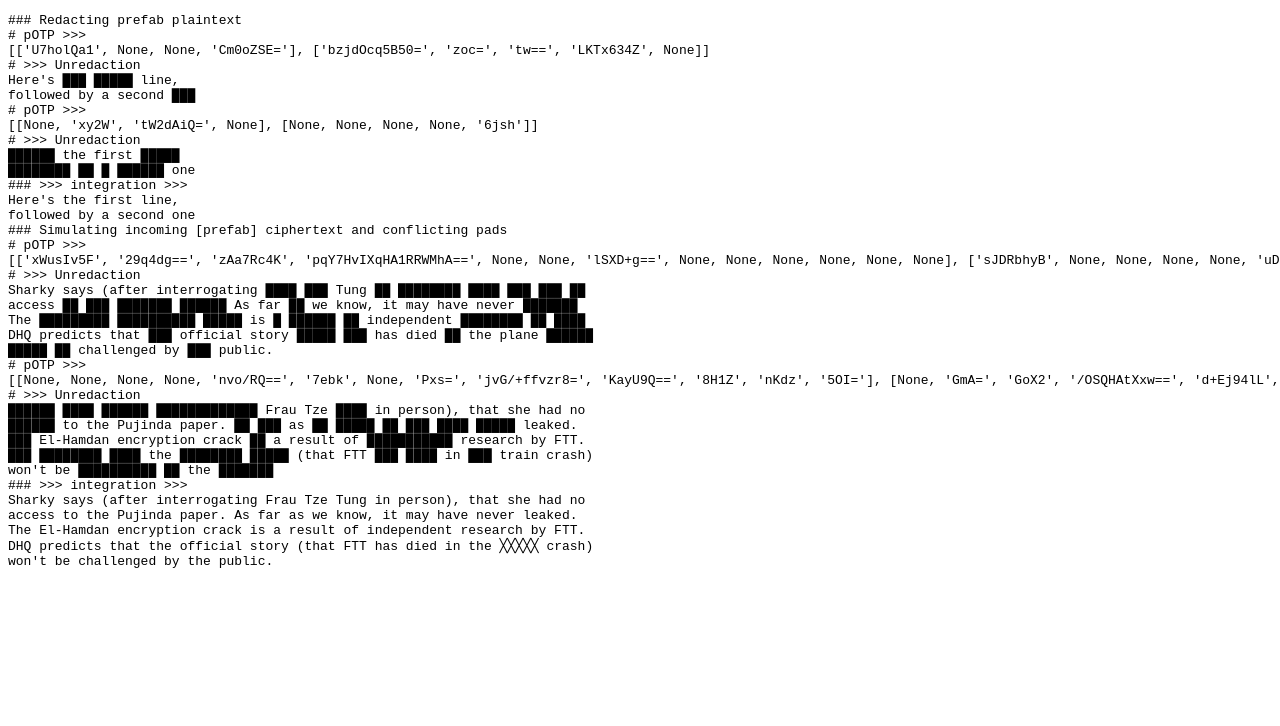
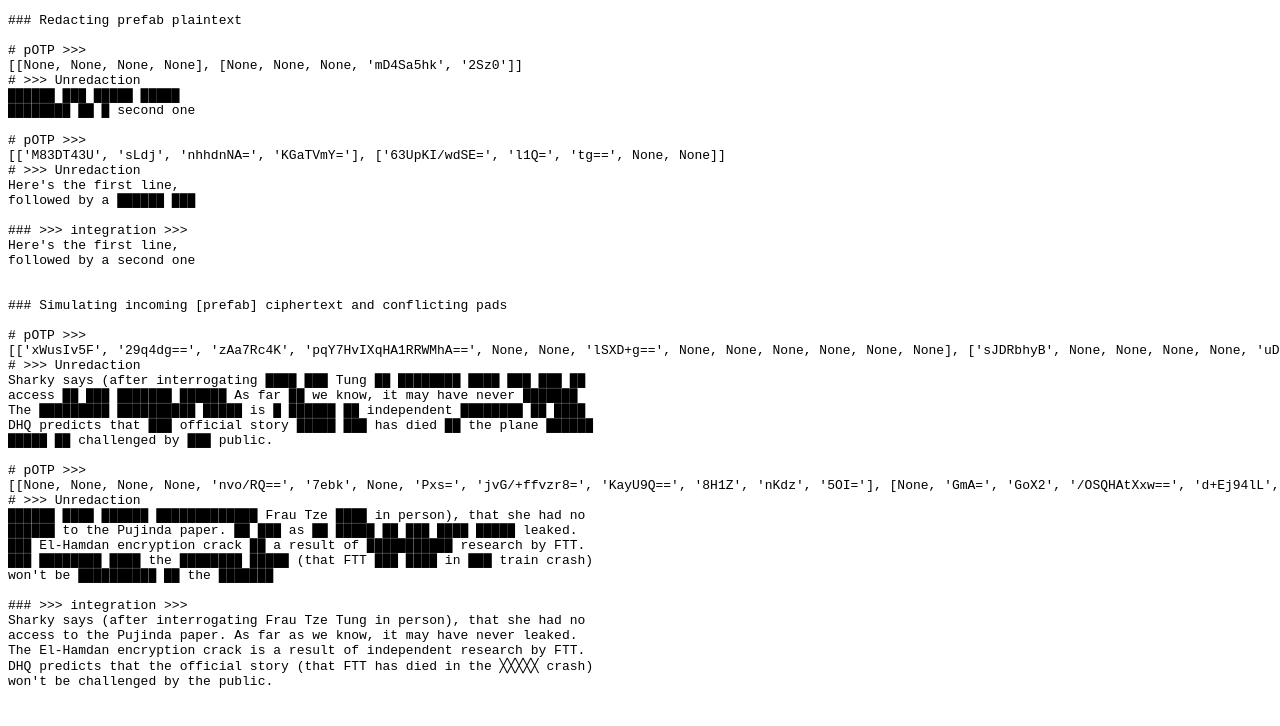
Before and after one commit to Knights-of-Redact/DarkenedAges, a plain HTML site: page index.html in a window 1280 px wide. Shown: the top 726 px of the page. Drawn offline with Linux system fonts and the light colour scheme.

Commit message:
Output cosmetics

```diff
--- a/index.html
+++ b/index.html
@@ -1,19 +1,25 @@
 <!DOCTYPE html><html lang="en"><head><title>Testing DarkenedAges library</title><meta http-equiv="Content-Type" content="text/html; charset=UTF-8" /></head><body><pre>
 ### Redacting prefab plaintext
+
 # pOTP >>>
-[['U7holQa1', None, None, 'Cm0oZSE='], ['bzjdOcq5B50=', 'zoc=', 'tw==', 'LKTx634Z', None]]
+[[None, None, None, None], [None, None, None, 'mD4Sa5hk', '2Sz0']]
 # >>> Unredaction
-Here's ███ █████ line,
-followed by a second ███
+██████ ███ █████ █████
+████████ ██ █ second one
+
 # pOTP >>>
-[[None, 'xy2W', 'tW2dAiQ=', None], [None, None, None, None, '6jsh']]
+[['M83DT43U', 'sLdj', 'nhhdnNA=', 'KGaTVmY='], ['63UpKI/wdSE=', 'l1Q=', 'tg==', None, None]]
 # >>> Unredaction
-██████ the first █████
-████████ ██ █ ██████ one
+Here's the first line,
+followed by a ██████ ███
+
 ### >>> integration >>>
 Here's the first line,
 followed by a second one
+
+
 ### Simulating incoming [prefab] ciphertext and conflicting pads
+
 # pOTP >>>
 [['xWusIv5F', '29q4dg==', 'zAa7Rc4K', 'pqY7HvIXqHA1RRWMhA==', None, None, 'lSXD+g==', None, None, None, None, None, None], ['sJDRbhyB', None, None, None, None, 'uDs=', 'jWhA', None, '6Ho=', 'J4OQCp0=', '39g=', 'JuhF', 'kgS41A==', 'fR+t8fE=', None], ['5ZCA', None, None, None, 'Wco=', None, None, None, 'L+mR1ohML2foHA0=', None, None, None], ['sbuL', 'qhM8EFAOWM0=', 'oxO8cg==', None, '/eYQidGv/nc=', 'epMLVQA=', None, None, 'i5dv', 'Dh9fFA==', None, 'gNKi', 'lrEPMyg=', None], [None, None, '+UoxOmBAFcvrFg==', 'Xo4=', None, '4f56t0C6WA==']]
 # >>> Unredaction
@@ -22,6 +28,7 @@ access ██ ███ ███████ ██████ As far ██ w
 The █████████ ██████████ █████ is █ ██████ ██ independent ████████ ██ ████
 DHQ predicts that ███ official story █████ ███ has died ██ the plane ██████
 █████ ██ challenged by ███ public.
+
 # pOTP >>>
 [[None, None, None, None, 'nvo/RQ==', '7ebk', None, 'Pxs=', 'jvG/+ffvzr8=', 'KayU9Q==', '8H1Z', 'nKdz', '5OI='], [None, 'GmA=', 'GoX2', '/OSQHAtXxw==', 'd+Ej94lL', None, None, 'fsw=', None, None, None, None, None, None, 'AO7bwt+F+A=='], [None, 'YXBKZdaztixJ', 'YEYD2Z1b7bPBXg==', 'NvKU5HQ=', None, '6w==', '085ZT+nx', 'bao=', None, 'FwiAXEih3EA=', 'ICk=', 'r1l+FQ=='], [None, None, None, 'jY3i', None, None, 'R/kWIDE=', 'O01B', None, None, '84c=', None, 'kq8PNCM=', 'UCXLPs2F'], ['h2cYGdo=', 'wIE=', None, None, 'nl/J', None]]
 # >>> Unredaction
@@ -30,6 +37,7 @@ DHQ predicts that ███ official story █████ ███ has died
 ███ El-Hamdan encryption crack ██ a result of ███████████ research by FTT.
 ███ ████████ ████ the ████████ █████ (that FTT ███ ████ in ███ train crash)
 won't be ██████████ ██ the ███████
+
 ### >>> integration >>>
 Sharky says (after interrogating Frau Tze Tung in person), that she had no
 access to the Pujinda paper. As far as we know, it may have never leaked.
```
Also changed, not shown: 1 other file.
